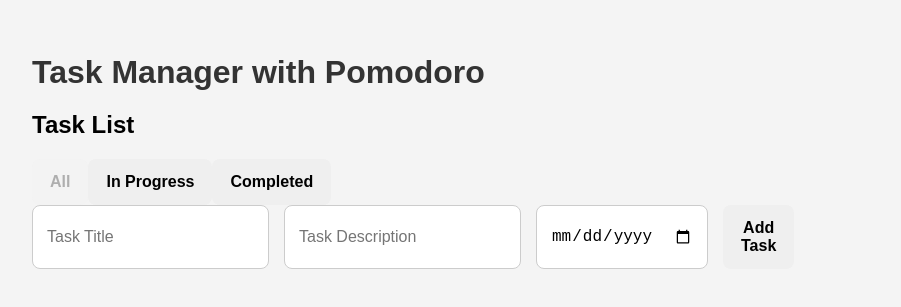
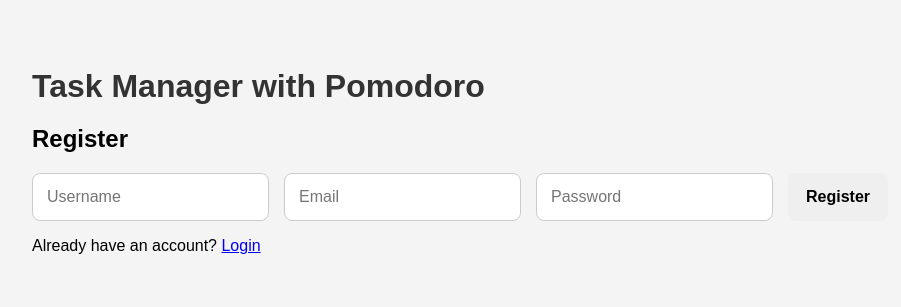
Before and after one commit to inramenant/to-do_list_pomodoro_front_end, a React (Create React App) app in the folder to-do-list-pomodoro/: page /register in a window 1280 px wide. Shown: the part 241-548 px from the top of the page, without its empty margins (308-1209 px from the left). Built offline with nearby package versions, Linux system fonts and the light colour scheme.

Commit message:
added login register windows

```diff
--- a/to-do-list-pomodoro/package.json
+++ b/to-do-list-pomodoro/package.json
@@ -6,6 +6,8 @@
     "cra-template-pwa": "2.0.0",
     "react": "^19.0.0",
     "react-dom": "^19.0.0",
+    "react-hook-form": "^7.54.2",
+    "react-router-dom": "^7.3.0",
     "react-scripts": "5.0.1",
     "web-vitals": "^4.2.4"
   },
--- a/to-do-list-pomodoro/src/App.js
+++ b/to-do-list-pomodoro/src/App.js
@@ -1,23 +1,30 @@
 import React from "react";
+import { BrowserRouter as Router, Routes, Route } from "react-router-dom";
 import { TaskProvider } from "./context/TaskContext";
 import { TimerProvider } from "./context/TimerContext";
 import TaskList from "./components/TaskList";
+import Login from "./pages/Login";
+import Register from "./pages/Register";
+import Home from "./pages/Home";
 import "./App.css";
-
-
 
 function App() {
   return (
     <TaskProvider>
       <TimerProvider>
-        <div>
-          <h1>Task Manager with Pomodoro</h1>
-          <TaskList />
-        </div>
+        <Router>
+          <div>
+            <h1>Task Manager with Pomodoro</h1>
+            <Routes>
+              <Route path="/" element={<Home />} />
+              <Route path="/login" element={<Login />} />
+              <Route path="/register" element={<Register />} />
+            </Routes>
+          </div>
+        </Router>
       </TimerProvider>
     </TaskProvider>
   );
 }
 
-
 export default App;
--- /dev/null
+++ b/to-do-list-pomodoro/src/pages/Home.js
@@ -0,0 +1,27 @@
+import { useEffect } from "react";
+import { useNavigate } from "react-router-dom";
+import TaskList from "../components/TaskList";
+
+const Home = () => {
+  const navigate = useNavigate();
+  const user = JSON.parse(localStorage.getItem("user"));
+
+  useEffect(() => {
+    if (!user) navigate("/login");
+  }, [user, navigate]);
+
+  const handleLogout = () => {
+    localStorage.removeItem("user");
+    navigate("/login");
+  };
+
+  return (
+    <div>
+      <h2>Welcome to Task Manager</h2>
+      <TaskList />
+      <button onClick={handleLogout}>Logout</button>
+    </div>
+  );
+};
+
+export default Home;
--- /dev/null
+++ b/to-do-list-pomodoro/src/pages/Login.js
@@ -0,0 +1,27 @@
+import { useForm } from "react-hook-form";
+import { useNavigate } from "react-router-dom";
+
+const Login = () => {
+  const { register, handleSubmit } = useForm();
+  const navigate = useNavigate();
+
+  const onSubmit = (data) => {
+    console.log("Login Data:", data);
+    localStorage.setItem("user", JSON.stringify(data)); // Save user session
+    navigate("/");
+  };
+
+  return (
+    <div>
+      <h2>Login</h2>
+      <form onSubmit={handleSubmit(onSubmit)}>
+        <input type="email" placeholder="Email" {...register("email")} required />
+        <input type="password" placeholder="Password" {...register("password")} required />
+        <button type="submit">Login</button>
+      </form>
+      <p>Don't have an account? <a href="/register">Register</a></p>
+    </div>
+  );
+};
+
+export default Login;
--- /dev/null
+++ b/to-do-list-pomodoro/src/pages/Register.js
@@ -0,0 +1,27 @@
+import { useForm } from "react-hook-form";
+import { useNavigate } from "react-router-dom";
+
+const Register = () => {
+  const { register, handleSubmit } = useForm();
+  const navigate = useNavigate();
+
+  const onSubmit = (data) => {
+    console.log("Register Data:", data);
+    navigate("/login");
+  };
+
+  return (
+    <div>
+      <h2>Register</h2>
+      <form onSubmit={handleSubmit(onSubmit)}>
+        <input type="text" placeholder="Username" {...register("username")} required />
+        <input type="email" placeholder="Email" {...register("email")} required />
+        <input type="password" placeholder="Password" {...register("password")} required />
+        <button type="submit">Register</button>
+      </form>
+      <p>Already have an account? <a href="/login">Login</a></p>
+    </div>
+  );
+};
+
+export default Register;
```
Also changed, not shown: 1 other file (tests, documents, lock files or other folders).
